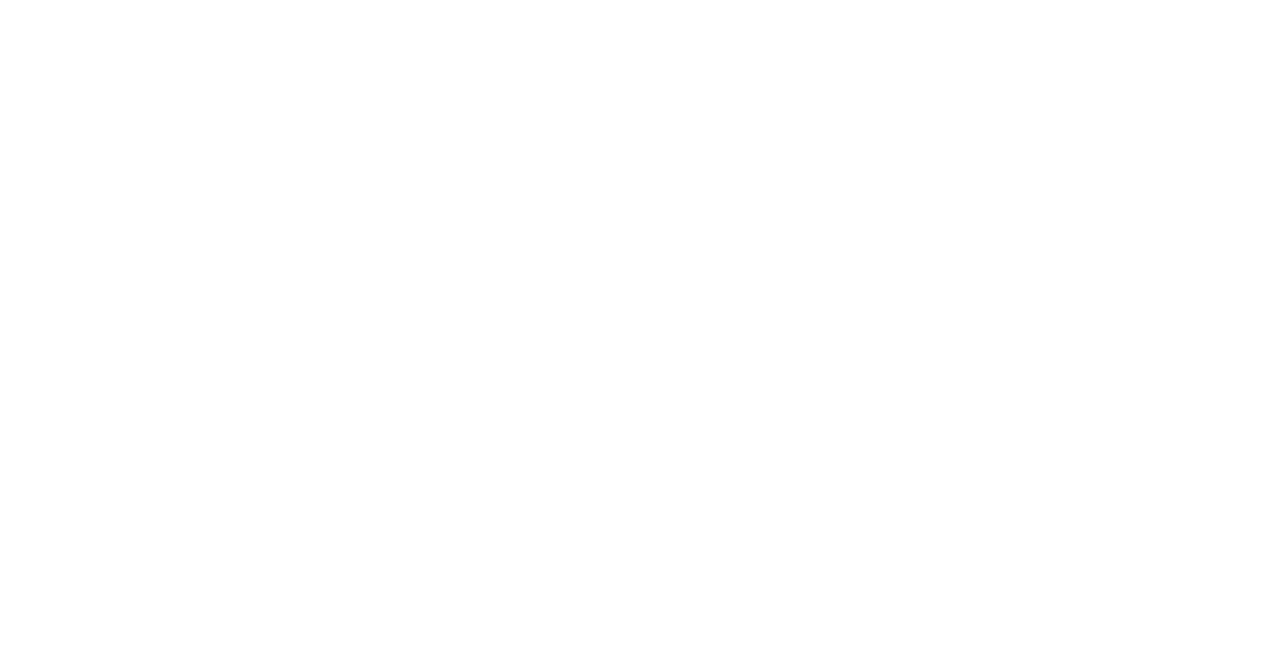
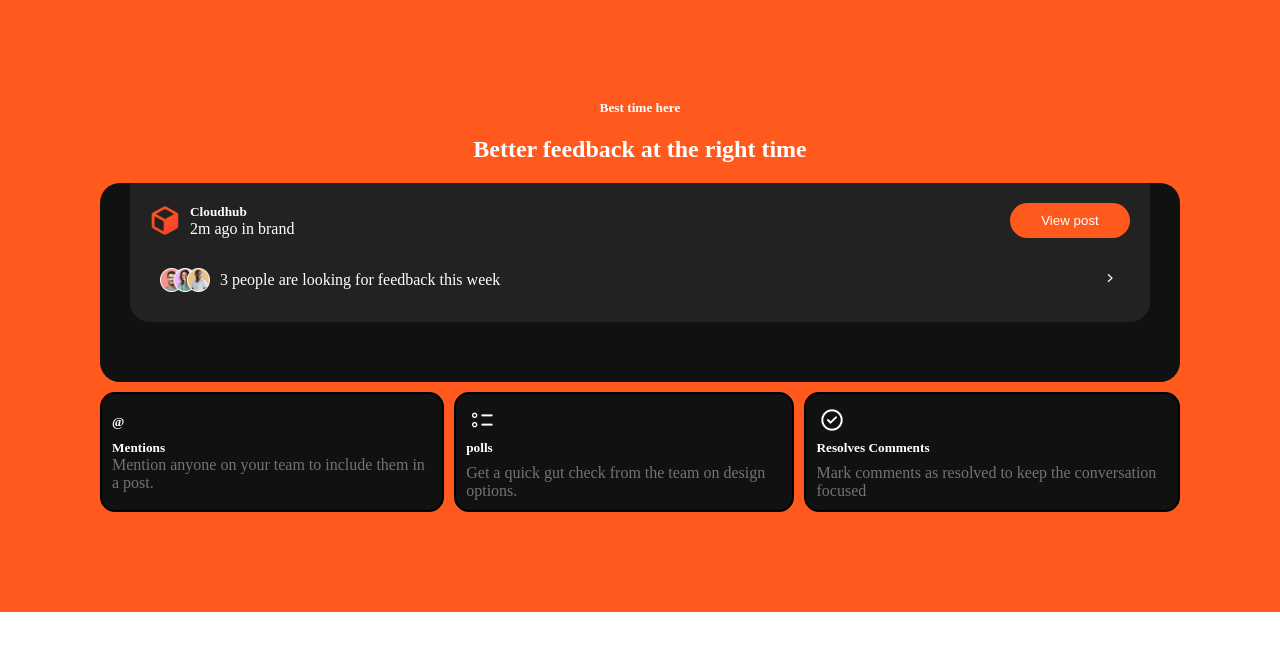
Before and after one commit to Mekhanofficial/CloudHub, a plain HTML site: page HTML/sections/malik/index.html in a window 1280 px wide. Drawn offline with Linux system fonts and the light colour scheme.

Commit message:
feedbacksection

```diff
--- a/HTML/sections/malik/index.html
+++ b/HTML/sections/malik/index.html
@@ -7,6 +7,58 @@
     <link rel="stylesheet" href="/STYLES/CloudHub.css">
 </head>
 <body>
+    <!-- feedback section1 -->
+     <section class="feedbacksection_1">
+        <div class="team">
+            <h5>Best time here</h5>
+            <h1>Better feedback at the right time</h1>
+        </div>
+       <div class="select">
+          <div class="feedbacksection_2">
+           <div class="hub">
+            <div class="hub_1">
+                <div class="cloud">
+                 <img src="/assets/icons/ic9.png" alt="">
+                 <div class="brand">
+                    <h5>Cloudhub</h5>
+                    <p>2m ago in brand</p>
+                 </div>
+             </div>
+                <button>View post</button>
+            </div>
+            <div class="week">
+                <div class="week_1">
+                    <img src="/assets/images/img4.png" alt="">
+                    <p>3 people are looking for feedback this week</p>
+                </div>
+                <div class="box">
+                    <img src="/assets/icons/ic14.png" alt="">
+                </div>
+            </div>
+        </div>
+     </div>
+       </div>
+     <div class="menu">
+        <div class="menu_1">
+            <h5>@</h5>
+            <h5>Mentions</h5>
+            <p>Mention anyone on your team to include them in a post.</p>
+        </div>
+        <div class="menu_2">
+            <img src="/assets/icons/ic11.png" alt="">
+            <h5>polls</h5>
+            <p>Get a quick gut check from the team on design options.</p>
+        </div>
+        <div class="menu_3">
+            <img src="/assets/icons/ic12.png" alt="">
+            <h5>Resolves Comments</h5>
+            <p>Mark comments as resolved to keep the conversation focused</p>
+        </div>
+
+     </div>
+
+     </section>
+
 
 
 
--- a/STYLES/CloudHub.css
+++ b/STYLES/CloudHub.css
@@ -1073,6 +1073,12 @@ nav ul li a:hover {
       flex-direction: column;
       gap: 20px;
     }
+    /* feedback section1 */
+    .menu{
+      display: flex;
+      flex-direction: column;
+    }
+
 }
 /* footer */
 footer{
@@ -1133,3 +1139,131 @@ footer{
     font-size: 15px;
      margin-bottom: 10px;
 }
+/* feedback section1 */
+.feedbacksection_1{
+  padding: 100px;
+  background-color: #FF591E;
+  color: white;
+}
+.select{
+  background-color: #111111;
+  border-radius: 20px;
+  width: 100%;
+  padding: 20px;
+}
+.hub{
+  border: 2px solid black;
+  width: 100%;
+  padding: 20px;
+  border: none;
+    background-color:#222222;
+  color: white;
+ border-radius: 0 0 20px 20px;
+}
+.hub_1{
+  display: flex;
+  justify-content: space-between;
+}
+
+.team{
+  display: flex;
+  flex-direction: column;
+  align-items: center;
+}
+.team h5{
+  margin-bottom: 20px;
+}
+.team h1{
+  margin-bottom: 20px;
+}
+.cloud{
+  display: flex;
+  gap: 10px;
+  align-items: center;
+}
+.cloud img{
+  width: 30px;
+}
+.brand{
+  display: flex;
+  flex-direction: column;
+  text-align: left;
+
+}
+.week_1{
+  display: flex;
+  align-items: center;
+  gap: 10px;
+}
+.week{
+  display: flex;
+  justify-content: space-between;
+  text-align: center;
+  padding: 10px;
+  margin-top: 20px;
+}
+.week_1 img{
+  width: 50px;
+}
+.box img{
+  width: 20px;
+}
+.hub_1 button{
+  background-color: #FF591E;
+  color: #FFFFFF;
+  border-radius: 20px;
+  padding: 10px;
+  width: 120px;
+  border: none;
+}
+.feedbacksection_2{
+  display: flex;
+  justify-content: center;
+  padding: 10px;
+  position: relative;
+  bottom: 30px;
+}
+.menu{
+  display: flex;
+  justify-content: center;
+  gap: 10px;
+  margin-top: 10px;
+}
+.menu_1{
+  border: 2px solid black;
+  padding: 10px;
+  background-color: #111111;
+  color: white;
+  border-radius: 15px;
+  text-align: left;
+}
+.menu_1 p{
+  color: #737373;
+}
+.menu_1 h5{
+  margin-top: 10px;
+}
+.menu_2{
+  border: 2px solid black;
+   padding: 10px;
+  background-color: #111111;
+  color: white;
+  border-radius: 15px;
+   text-align: left;
+}
+.menu_2 p{
+   color: #737373;
+    margin-top: 8px;
+}
+.menu_3{
+  border: 2px solid black;
+   padding: 10px;
+  background-color: #111111;
+  color: white;
+  border-radius: 15px;
+   text-align: left;
+}
+.menu_3 p{
+   color: #737373;
+   margin-top: 8px;
+}
```
